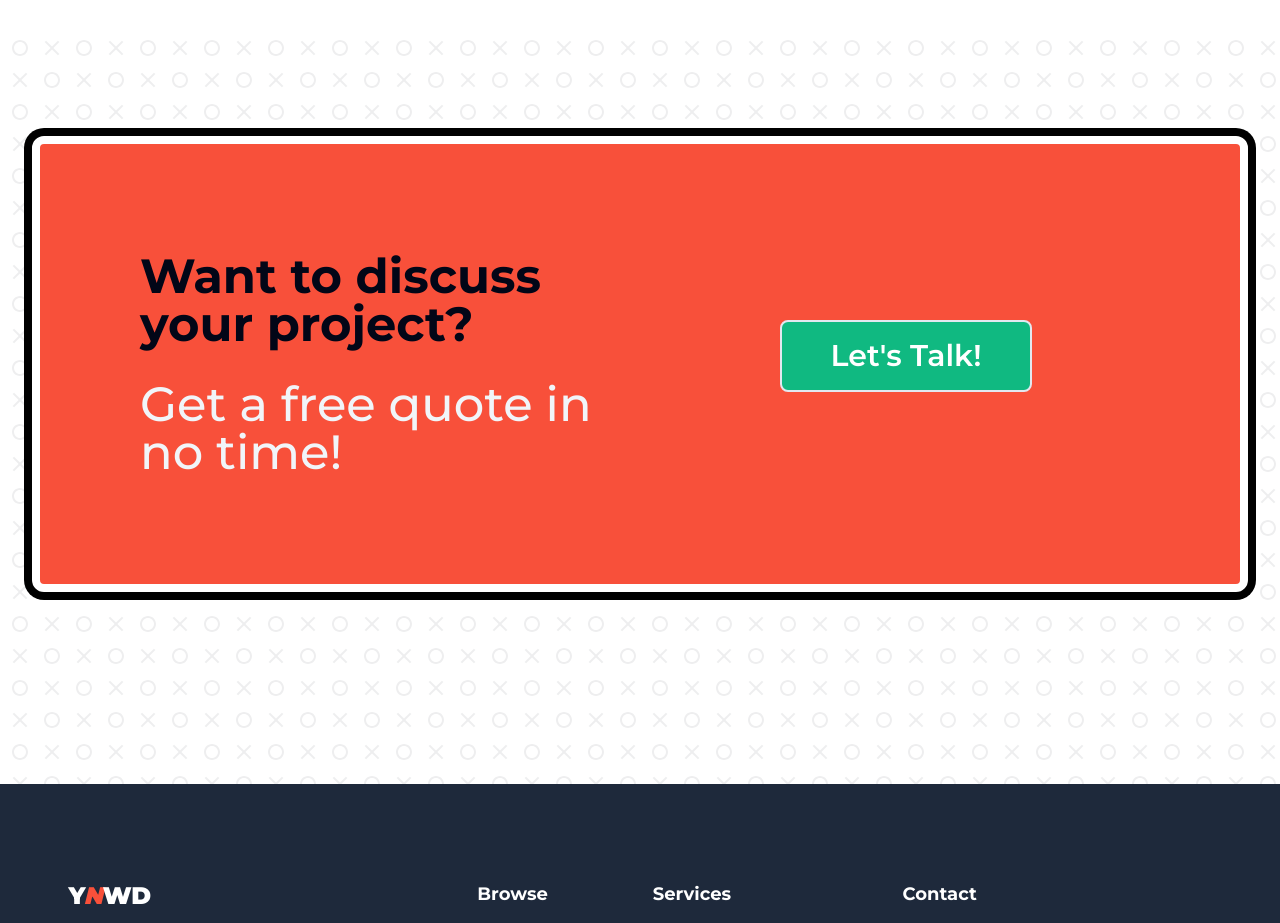
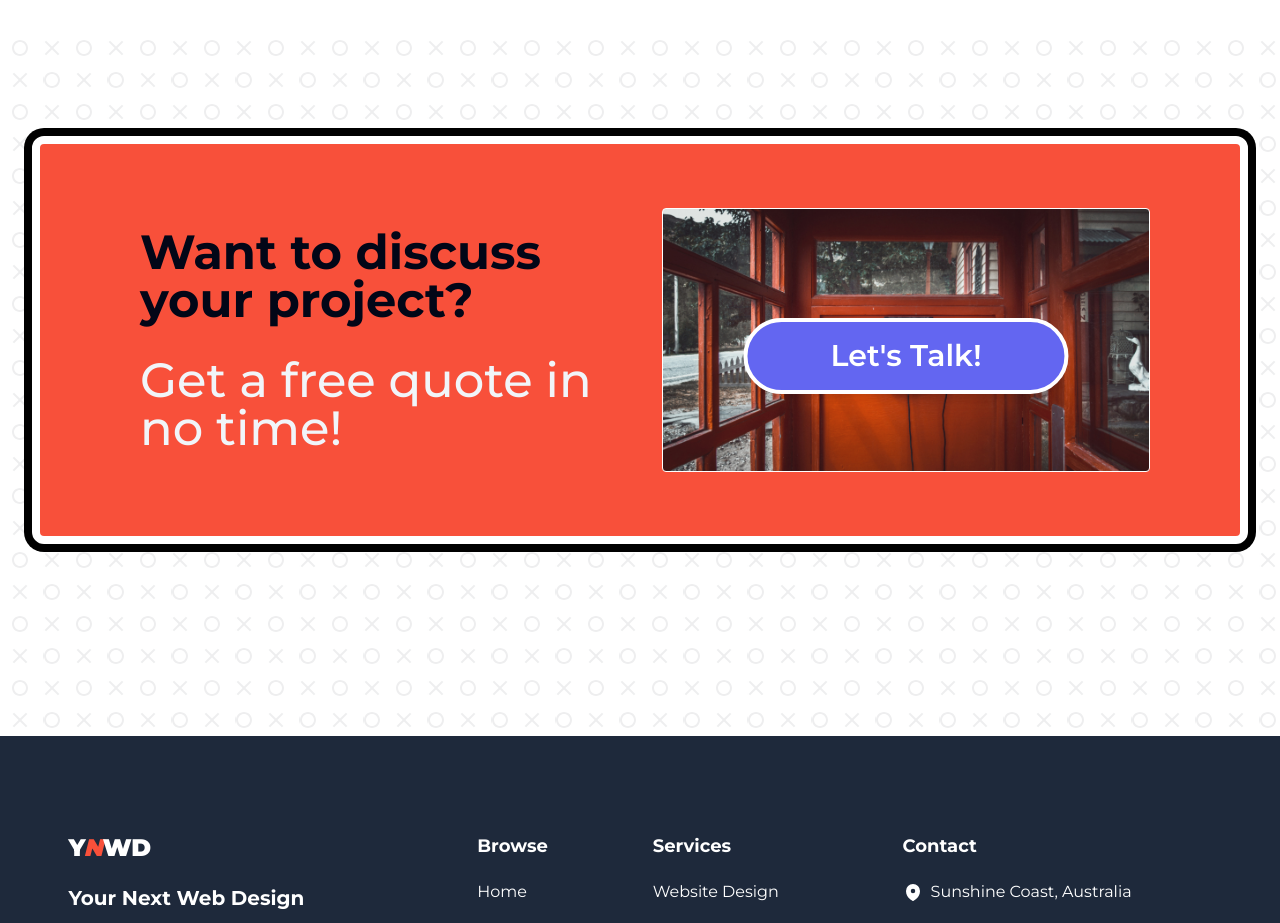
Before and after one commit to Oscar-P-E/your-next-web-design, a Next.js app: page /about in a window 1280 px wide. Shown: the part 3640-4563 px from the top of the page. Built offline with nearby package versions, Linux system fonts and the light colour scheme.

Commit message:
Improve Contact component style

```diff
--- a/src/app/components/Contact.tsx
+++ b/src/app/components/Contact.tsx
@@ -82,9 +82,18 @@ export default function Contact({ customStep = 1 }) {
     switch (step) {
       case 1:
         return (
-          <div className="flex flex-col">
+          <div className="relative mt-0 flex h-full min-h-[33vh] w-full flex-col md:mt-12 lg:mt-0">
+            <div
+              className="absolute left-0 top-0 h-full w-full rounded border border-white"
+              style={{
+                backgroundImage: "url(/img/orange-phone.jpg)",
+                backgroundSize: "cover",
+                backgroundPosition: "center",
+              }}
+            ></div>
+              <div className="absolute left-0 top-0 h-full w-full rounded bg-white bg-opacity-5"></div>
             <button
-              className="mx-auto rounded-lg border-2 border-slate-200 bg-emerald-500 px-6 py-2 text-xl font-semibold capitalize text-white ring-slate-200 transition-all hover:bg-emerald-400 md:px-12 md:py-4 md:text-3xl lg:my-12 lg:mb-16"
+              className="absolute left-1/2 top-[56%] mx-auto w-2/3 -translate-x-1/2 -translate-y-1/2 whitespace-nowrap rounded-full border-4 border-white bg-indigo-500 px-6 py-2 text-2xl font-semibold capitalize text-white shadow-xl  ring-slate-200 transition-all hover:bg-indigo-600 md:px-12 md:py-4 md:text-3xl lg:my--20"
               onClick={() => setStep(step + 1)}
             >
               Let&apos;s talk!
@@ -191,9 +200,9 @@ export default function Contact({ customStep = 1 }) {
 
   return (
     <div className="bg-white bg-opacity-50 pb-24 pt-24 md:pb-48">
-      <div className="mx-auto w-[95%] rounded-xl border-4 border-white bg-oj-500 bg-opacity-100 ring-4 ring-black md:border-8 md:ring-8">
+      <div className="mx-auto w-[95%] rounded-xl border-4 border-white bg-oj-500 bg-opacity-100 py-16 ring-4 ring-black md:border-8 md:ring-8">
         <div className="mx-auto grid w-[95%] grid-cols-1 px-2 md:w-[90%] lg:grid-cols-2">
-          <div className="mx-auto flex flex-col justify-center py-12 text-center text-3xl font-semibold text-white md:px-8 md:py-16 md:text-5xl lg:text-left">
+          <div className="mx-auto flex flex-col justify-center py-12 text-center text-3xl font-semibold text-white md:px-8 md:py-1 md:text-5xl lg:text-left">
             <p className="pb-8 font-bold text-slate-950">
               Want to discuss{" "}
               <span className="md:whitespace-nowrap">your project?</span>
@@ -205,7 +214,7 @@ export default function Contact({ customStep = 1 }) {
           </div>
           <form
             onSubmit={handleFormSubmit}
-            className="mx-auto mb-12 flex w-11/12 flex-col justify-center border-white text-3xl font-semibold text-white md:mb-16 md:px-16 md:py-16 lg:my-16 lg:ml-auto lg:text-4xl"
+            className="md:px--16 md:py--16 mx-auto mb--12 flex w-11/12 flex-col justify-center border-white text-3xl font-semibold text-white md:mb--16 lg:my--16 lg:ml-auto lg:text-4xl"
           >
             {renderStepContent()}
           </form>
--- a/src/app/home/components/Hero.tsx
+++ b/src/app/home/components/Hero.tsx
@@ -55,7 +55,7 @@ export default function Hero() {
           href="#contact"
           className="absolute bottom-40 md:bottom-20 left-1/2 z-10 mx-auto -translate-x-1/2 overflow-hidden rounded-full border-2 border-white bg-oj-500 px-5 py-2.5 text-normal md:text-xl font-medium capitalize tracking-normal text-white shadow-lg  transition-all duration-300 ease-in-out hover:bg-oj-400 hover:shadow-xl"
         >
-          Give me a quote
+          Get a quote
         </a>
       </div>
       {/* drop shadow */}
```
Also changed, not shown: public/img/orange-phone.jpg (added).
